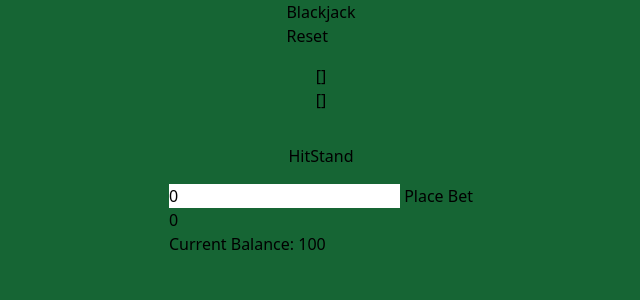
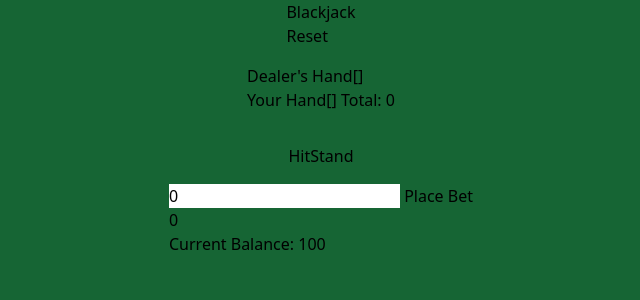
Before and after one commit to RnelF/blackjack-app, a Next.js app: page / in a window 1280 px wide. Shown: the top 300 px of the page, without its empty margins (319-959 px from the left). Built offline with nearby package versions, Linux system fonts and the light colour scheme.

Commit message:
ang sakit sa ulo taena

```diff
--- a/app/page.tsx
+++ b/app/page.tsx
@@ -139,10 +139,15 @@ export default function Home() {
       </div>
       <div>
         <div>
-          <span>{JSON.stringify(playerHand)}</span>
+          <span>Dealer's Hand</span>
+          <span>{JSON.stringify(dealerHand)}</span>
         </div>
+
         <div>
-          <span>{JSON.stringify(dealerHand)}</span>
+          <span>Your Hand</span>
+          <span>
+            {JSON.stringify(playerHand)} Total: {getHandValue(playerHand)}
+          </span>
         </div>
       </div>
 
@@ -155,6 +160,8 @@ export default function Home() {
             playerTurn(playerHand, deck);
             dealerTurn(dealerHand, deck);
           }}
+          disabled={bet <= 0}
+          className={bet > 0 ? "enabled-button-class" : "disabled-button-class"}
         >
           Hit
         </button>
@@ -164,6 +171,8 @@ export default function Home() {
             playerTurn(playerHand, deck);
             dealerTurn(dealerHand, deck);
           }}
+          disabled={bet <= 0}
+          className={bet > 0 ? "enabled-button-class" : "disabled-button-class"}
         >
           Stand
         </button>
```
